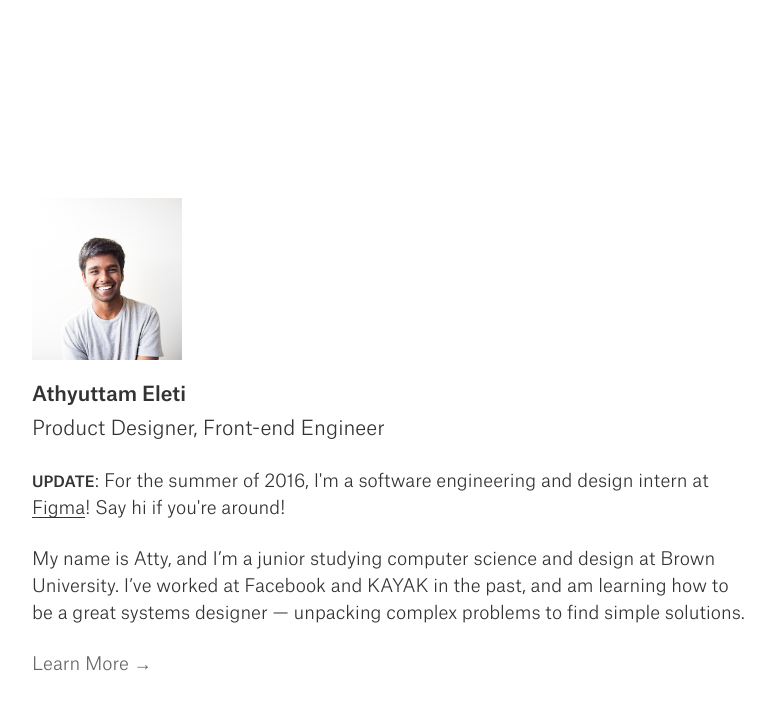
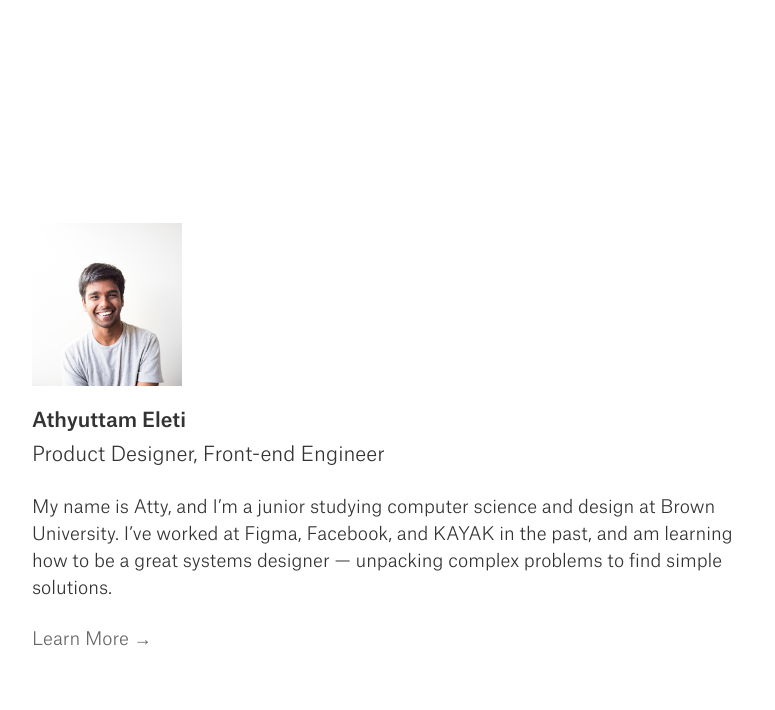
Before and after one commit to athyuttamre/athyuttamre.github.io, a Jekyll site: the page built from index.html, in a window 1280 px wide and 900 px high, cut to the strip 0-866 px from the top of the window. Shown: the top 710 px of the strip, without its empty margins (248-1023 px from the left). Built offline with Jekyll 4.4.1, drawn with Linux system fonts in a browser that asks for light colours.

Commit message:
Remove summer notice, add Figma to description

```diff
--- a/index.html
+++ b/index.html
@@ -9,9 +9,7 @@ css: <link rel="stylesheet" href="/css/index.css">
     <h1>Athyuttam Eleti</h1>
     <p class="desc">Product Designer, Front-end Engineer</p>
 
-    <p><span class="small-caps-strong">Update</span>: For the summer of 2016, I'm a software engineering and design intern at <a href="http://figma.com">Figma</a>! Say hi if you're around!</p>
-
-    <p>My name is Atty, and I’m a junior studying computer science and design at Brown University. I’ve worked at Facebook and KAYAK in the past, and am learning how to be a great systems designer &mdash; unpacking complex problems to find simple solutions.</p>
+    <p>My name is Atty, and I’m a junior studying computer science and design at Brown University. I’ve worked at Figma, Facebook, and KAYAK in the past, and am learning how to be a great systems designer &mdash; unpacking complex problems to find simple solutions.</p>
 
     <p><a href="/about.html" class="learn-more">Learn More &rarr;</a></p>
   </div>
```
